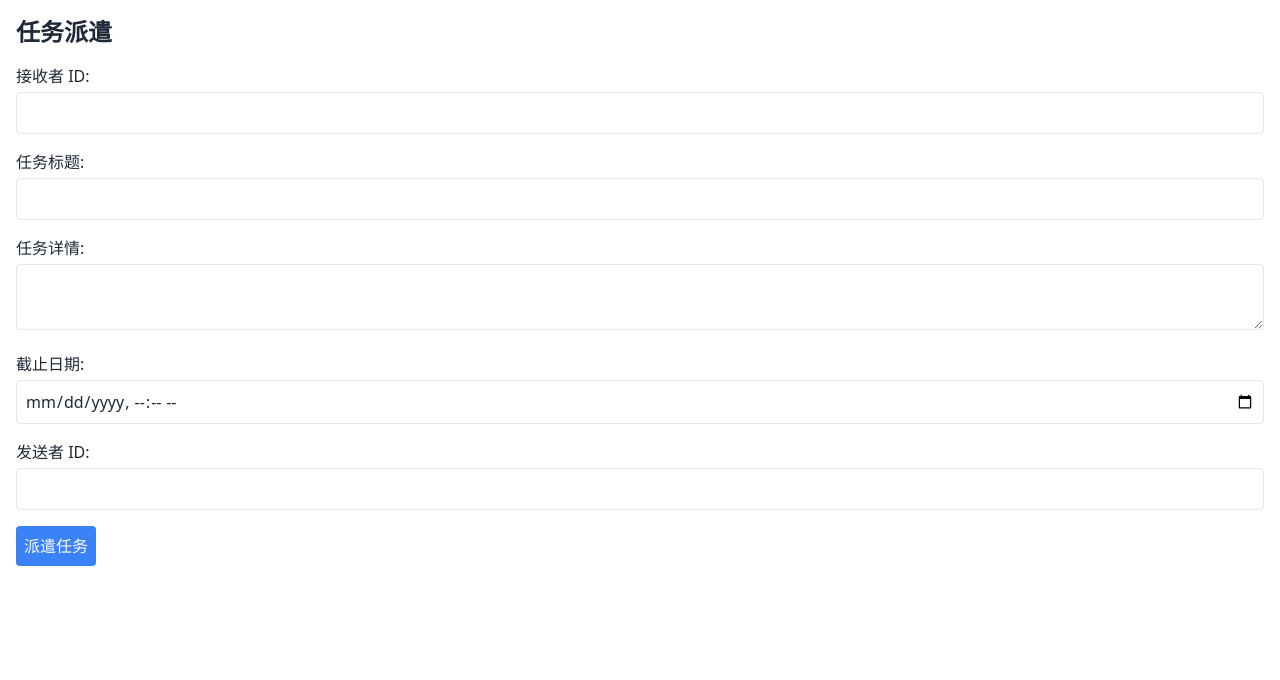
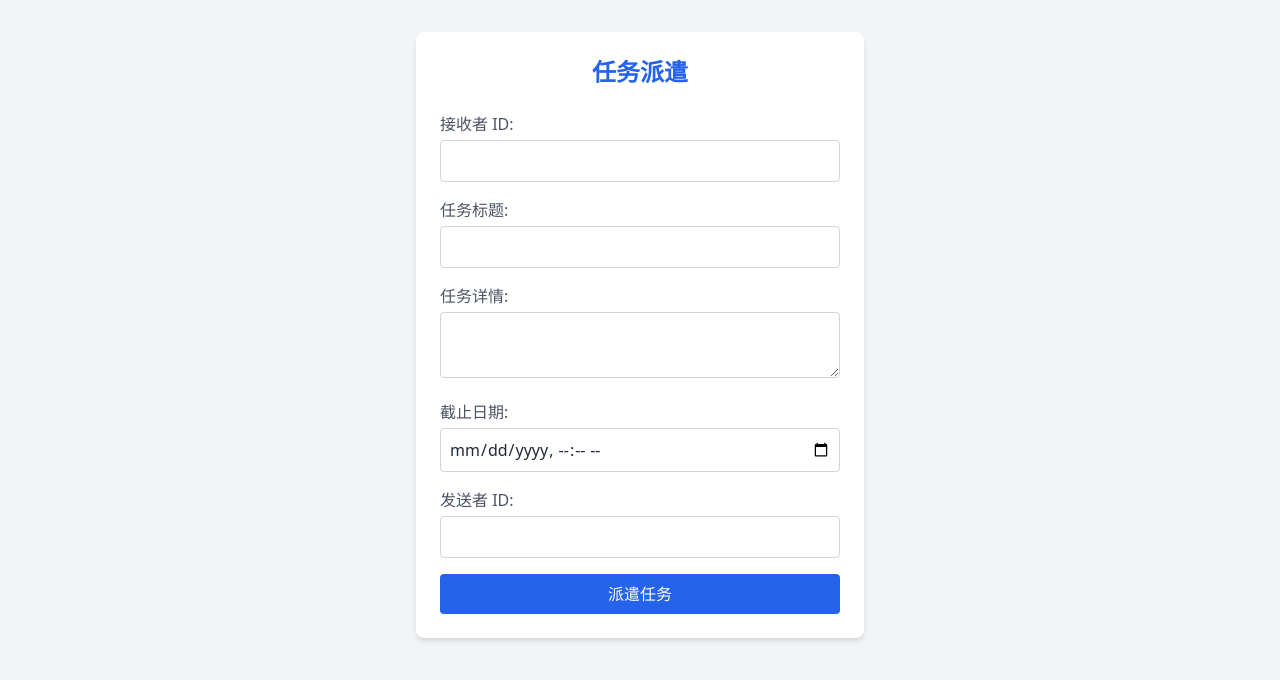
Before and after one commit to xigudawang/2ZU, a Next.js app: page /dashboard/taskdispatch in a window 1280 px wide. Shown: the top 680 px of the page. Built offline with nearby package versions, Linux system fonts and the light colour scheme.

Commit message:
更改页面效果

```diff
--- a/app/dashboard/taskdispatch/page.tsx
+++ b/app/dashboard/taskdispatch/page.tsx
@@ -44,63 +44,65 @@ const TaskDispatchPage = () => {
     };
 
     return (
-        <div className="p-4">
-            <h1 className="text-2xl font-bold mb-4">任务派遣</h1>
+        <div className="bg-gray-100 min-h-screen p-8">
+            <div className="bg-white rounded-lg shadow-md p-6 max-w-md mx-auto">
+                <h1 className="text-2xl font-bold text-blue-600 mb-6 text-center">任务派遣</h1>
                 <div className="mb-4">
-                <label htmlFor="receiverId" className="block mb-1">接收者 ID:</label>
+                    <label htmlFor="receiverId" className="block mb-1 text-gray-600 font-medium">接收者 ID:</label>
                     <input
                         type="number"
                         id="receiverId"
                         value={receiverId}
                         onChange={(e) => setReceiverId(e.target.value)}
-                    className="border p-2 w-full rounded"
+                        className="border border-gray-300 p-2 w-full rounded focus:outline-none focus:border-blue-500"
                     />
                 </div>
                 <div className="mb-4">
-                <label htmlFor="title" className="block mb-1">任务标题:</label>
+                    <label htmlFor="title" className="block mb-1 text-gray-600 font-medium">任务标题:</label>
                     <input
                         type="text"
                         id="title"
                         value={title}
                         onChange={(e) => setTitle(e.target.value)}
-                    className="border p-2 w-full rounded"
+                        className="border border-gray-300 p-2 w-full rounded focus:outline-none focus:border-blue-500"
                     />
                 </div>
                 <div className="mb-4">
-                <label htmlFor="description" className="block mb-1">任务详情:</label>
+                    <label htmlFor="description" className="block mb-1 text-gray-600 font-medium">任务详情:</label>
                     <textarea
                         id="description"
                         value={description}
                         onChange={(e) => setDescription(e.target.value)}
-                    className="border p-2 w-full rounded"
+                        className="border border-gray-300 p-2 w-full rounded focus:outline-none focus:border-blue-500"
                     />
                 </div>
                 <div className="mb-4">
-                <label htmlFor="deadline" className="block mb-1">截止日期:</label>
+                    <label htmlFor="deadline" className="block mb-1 text-gray-600 font-medium">截止日期:</label>
                     <input
                         type="datetime-local"
                         id="deadline"
                         value={deadline}
                         onChange={(e) => setDeadline(e.target.value)}
-                    className="border p-2 w-full rounded"
+                        className="border border-gray-300 p-2 w-full rounded focus:outline-none focus:border-blue-500"
                     />
                 </div>
                 <div className="mb-4">
-                <label htmlFor="senderId" className="block mb-1">发送者 ID:</label>
+                    <label htmlFor="senderId" className="block mb-1 text-gray-600 font-medium">发送者 ID:</label>
                     <input
                         type="number"
                         id="senderId"
                         value={senderId}
                         onChange={(e) => setSenderId(e.target.value)}
-                    className="border p-2 w-full rounded"
+                        className="border border-gray-300 p-2 w-full rounded focus:outline-none focus:border-blue-500"
                     />
                 </div>
                 <button
                     onClick={handleDispatch}
-                className="bg-blue-500 text-white p-2 rounded hover:bg-blue-600"
+                    className="bg-blue-600 text-white p-2 rounded w-full hover:bg-blue-700 focus:outline-none"
                 >
                     派遣任务
                 </button>
+            </div>
         </div>
     );
 };
```
Lines whose indentation alone changed are shown as unchanged.
